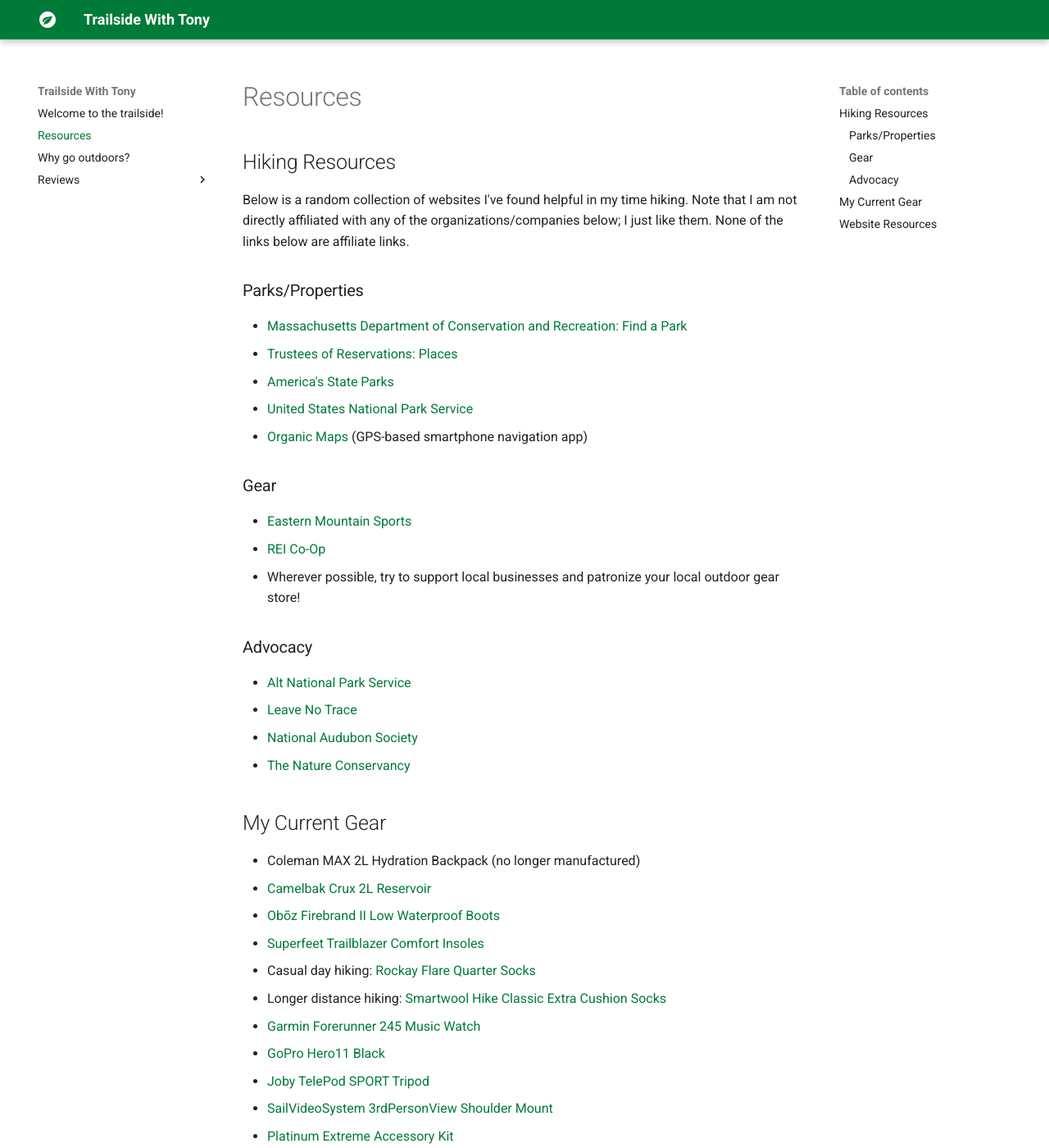
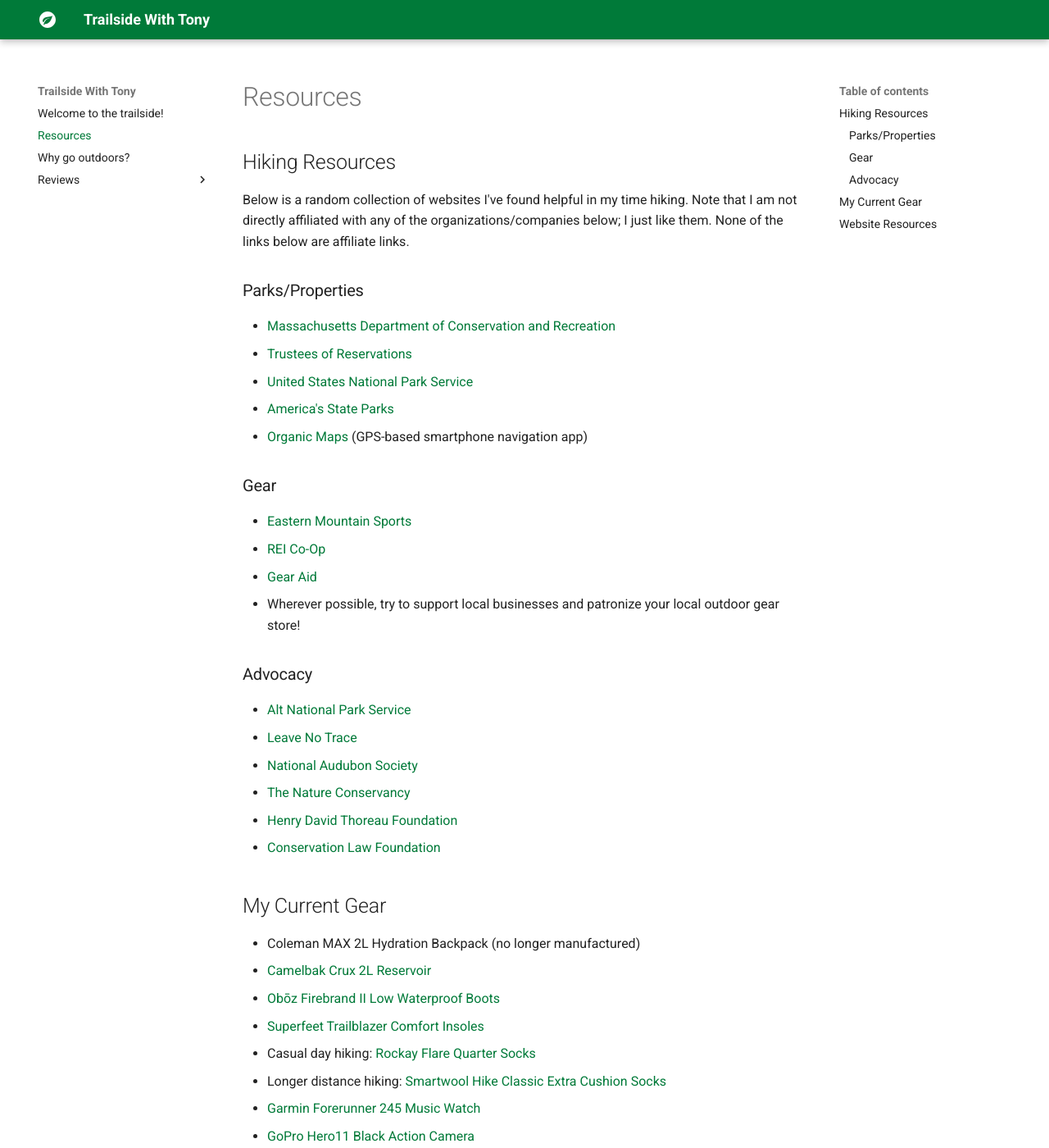
Before and after one commit to tswtony/tswtony.github.io, an MkDocs documentation site: the page built from docs/resources.md, in a window 1280 px wide and 1400 px high. Shown: the whole window at 82% size. Built offline with MkDocs 1.6.1 and Material for MkDocs 9.7.7, drawn with Linux system fonts in a browser that asks for light colours.

Commit message:
Update resources.md

```diff
--- a/docs/resources.md
+++ b/docs/resources.md
@@ -3,16 +3,17 @@
 Below is a random collection of websites I've found helpful in my time hiking. Note that I am not directly affiliated with any of the organizations/companies below; I just like them. None of the links below are affiliate links.
 ### Parks/Properties
 
-- [Massachusetts Department of Conservation and Recreation: Find a Park](https://www.mass.gov/info-details/find-a-park)
-- [Trustees of Reservations: Places](https://thetrustees.org/places/)
+- [Massachusetts Department of Conservation and Recreation](https://www.mass.gov/orgs/department-of-conservation-recreation)
+- [Trustees of Reservations](https://thetrustees.org/)
+- [United States National Park Service](https://www.nps.gov/)
 - [America's State Parks](https://www.americasstateparks.org/)
-- [United States National Park Service](https://www.nps.gov/)
 - [Organic Maps](https://organicmaps.app/) (GPS-based smartphone navigation app)
 
 ### Gear
 
 - [Eastern Mountain Sports](https://www.ems.com/)
 - [REI Co-Op](https://www.rei.com/)
+- [Gear Aid](https://gearaid.com/)
 - Wherever possible, try to support local businesses and patronize your local outdoor gear store!
 
 ### Advocacy
@@ -21,6 +22,8 @@
 - [Leave No Trace](https://lnt.org/)
 - [National Audubon Society](https://www.audubon.org/)
 - [The Nature Conservancy](https://www.nature.org/)
+- [Henry David Thoreau Foundation](https://www.thoreauscholar.org/)
+- [Conservation Law Foundation](https://www.clf.org/)
 
 ## My Current Gear
 
@@ -31,7 +34,7 @@
 - Casual day hiking: [Rockay Flare Quarter Socks](https://rockay.com/products/flare-quarter-run-socks)
 - Longer distance hiking: [Smartwool Hike Classic Extra Cushion Socks](https://www.smartwool.com/shop/mens-hiking-socks/hike-classic-edition-extra-cushion-crew-socks-socks-sw013100)
 - [Garmin Forerunner 245 Music Watch](https://www.garmin.com/en-US/p/646690)
-- [GoPro Hero11 Black](https://gopro.com/en/us/shop/cameras/hero11-black/CHDHX-111-master.html)
+- [GoPro Hero11 Black Action Camera](https://gopro.com/en/us/shop/cameras/hero11-black/CHDHX-111-master.html)
 - [Joby TelePod SPORT Tripod](https://joby.com/us-en/telepod-sport-jb01657-bww/)
 - [SailVideoSystem 3rdPersonView Shoulder Mount](https://www.sailvideosystem.com/products/3rdpersonview-shoulder-mount-for-gopro-max-and-others)
 - [Platinum Extreme Accessory Kit](https://www.bestbuy.com/site/platinum-extreme-accessory-kit-for-gopro-action-cameras/6402471.p)
```
